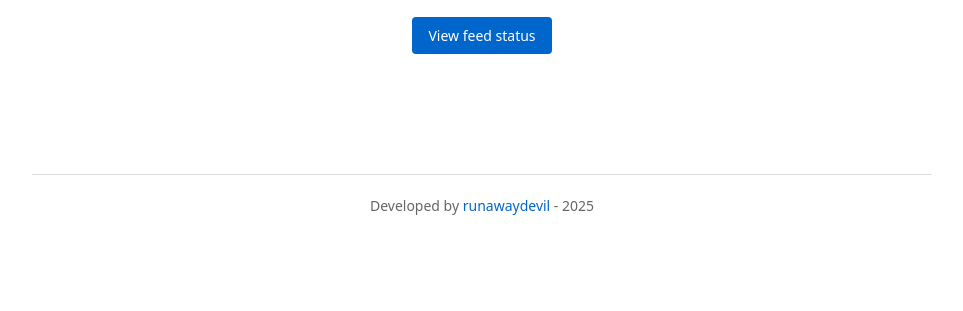
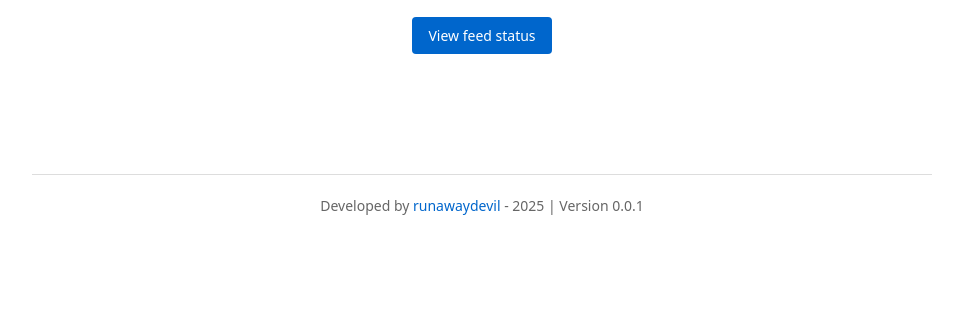
Before and after one commit to runawaydevil/thefeeder, a FastAPI app: page / in a window 1280 px wide. Shown: the part 489-800 px from the top of the page, without its empty margins (158-1121 px from the left). Run offline with FastAPI, Linux system fonts and the light colour scheme.

Commit message:
feat: Display version in footer and all templates

```diff
--- a/app/web/server.py
+++ b/app/web/server.py
@@ -122,6 +122,7 @@ async def index(request: Request, page: int = Query(1, ge=1),
     return templates.TemplateResponse("index.html", {
         "request": request,
         "app_name": settings.APP_NAME,
+        "version": __version__,
         "articles": articles,
         "feeds": feeds,
         "feed_statuses": feed_statuses,
@@ -168,6 +169,7 @@ async def health_status(request: Request):
     return templates.TemplateResponse("health.html", {
         "request": request,
         "app_name": settings.APP_NAME,
+        "version": __version__,
         "feeds": feeds,
         "active_feeds": active_feeds
     })
@@ -204,7 +206,8 @@ async def not_found_handler(request: Request, exc: HTTPException):
     """Custom 404 page."""
     return templates.TemplateResponse("404.html", {
         "request": request,
-        "app_name": settings.APP_NAME
+        "app_name": settings.APP_NAME,
+        "version": __version__
     }, status_code=404)
 
 
@@ -213,5 +216,6 @@ async def internal_error_handler(request: Request, exc: HTTPException):
     """Custom 500 page."""
     return templates.TemplateResponse("500.html", {
         "request": request,
-        "app_name": settings.APP_NAME
+        "app_name": settings.APP_NAME,
+        "version": __version__
     }, status_code=500)
--- a/app/web/templates/base.html
+++ b/app/web/templates/base.html
@@ -26,7 +26,7 @@
     </main>
 
     <footer class="wrap small" role="contentinfo">
-        Developed by <a href="https://github.com/runawaydevil" target="_blank" rel="noopener">runawaydevil</a> - 2025
+        Developed by <a href="https://github.com/runawaydevil" target="_blank" rel="noopener">runawaydevil</a> - 2025 | Version {{ version }}
     </footer>
 </body>
 </html>
```
